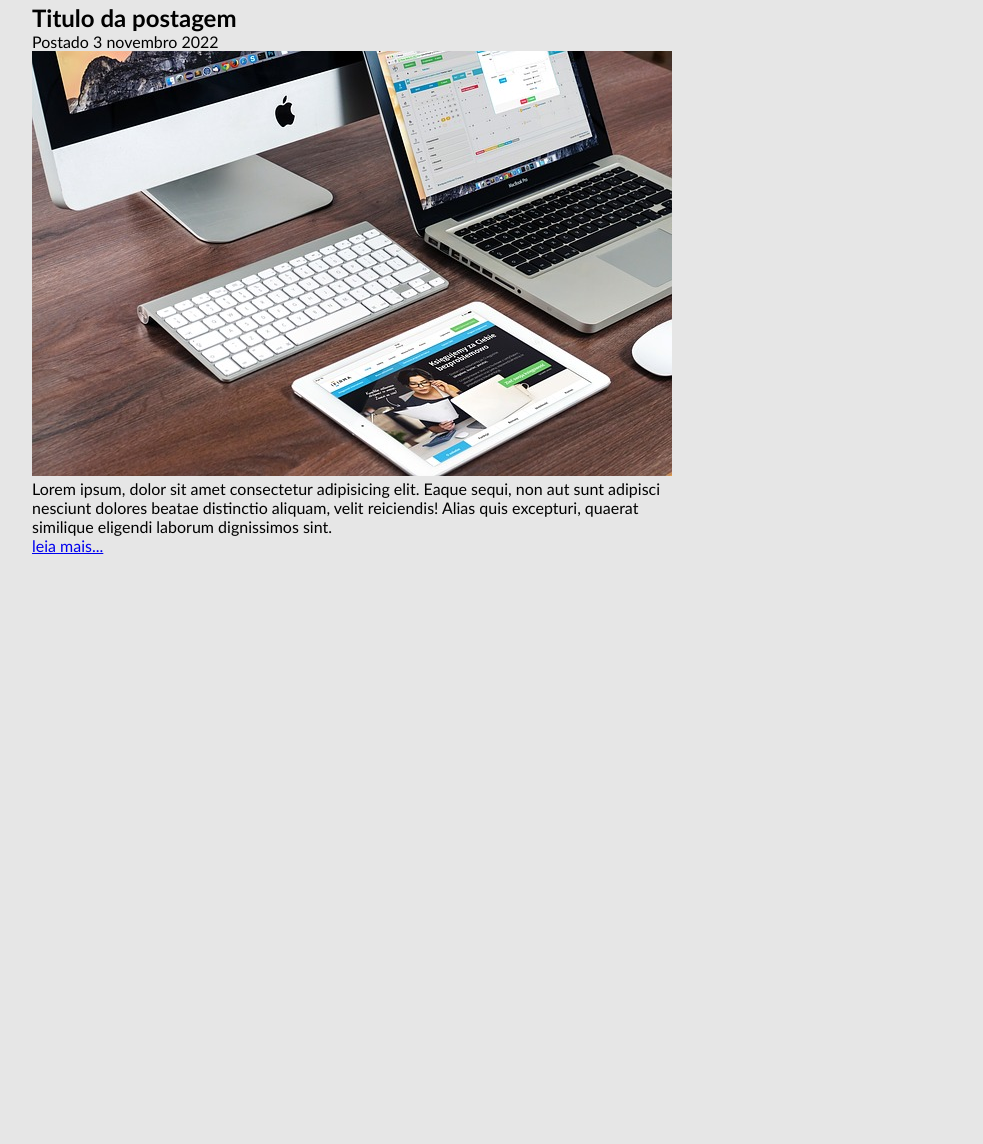
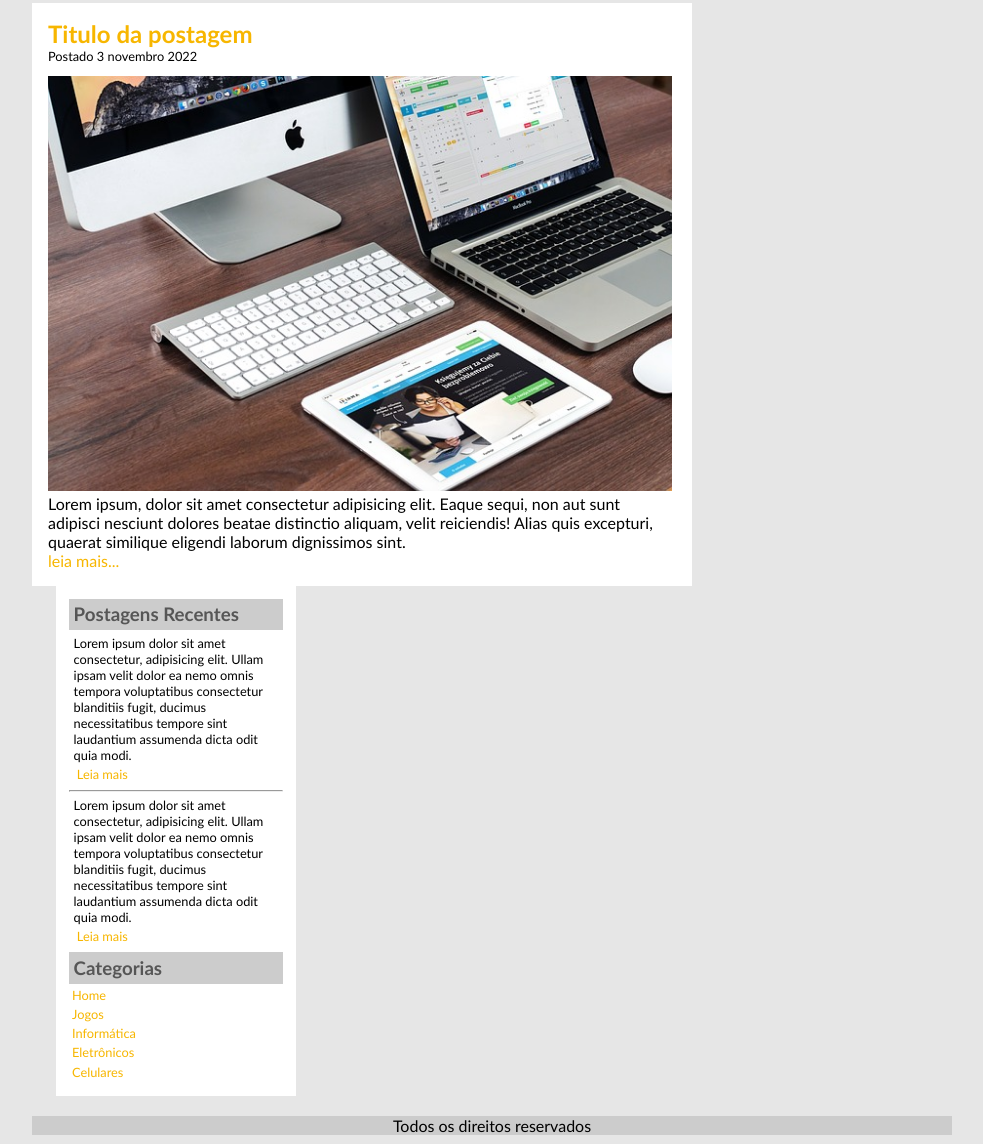
Before and after one commit to ArthurGomes09/Bisonho-Blog, a plain HTML site: page pages/index.html in a window 1280 px wide. Shown: the part 137-1281 px from the top of the page, without its empty margins (148-1131 px from the left). Before the commit the page ends 800 px from the top, so only its background shows below. Drawn offline with Linux system fonts and the light colour scheme.

Commit message:
Conteudo Lateral E Footer

```diff
--- a/css/estilo.css
+++ b/css/estilo.css
@@ -43,4 +43,70 @@ body{
 #area-postagem{
     width: 41.25rem;
 }
-#area-lateral{}
+#area-lateral{
+    width: 15rem;
+    margin-left: 1.5rem;
+
+}
+/*Postagem Do Blog*/
+.postagem{
+    padding: 1rem;
+    background-color: #fff;
+
+}
+.postagem-imagem{
+    width: 39rem;
+
+}
+.postagem-titulo{
+    color: #f7b600;
+}
+.postagem-data{
+    font-size: 0.8rem;
+    display: block;
+    padding-bottom: 0.8rem;
+}
+.postagem a{
+    text-decoration: none;
+}
+.postagem a:visited, .postagem a:link{
+    color: #f7b600;
+}
+.postagem a:hover{
+    text-decoration: underline;
+}
+/*Conteudo Lateral*/
+.conteudo-lateral{
+    padding: 0.8rem;
+    margin-bottom: 0.7rem;
+    background-color:#fff;
+}
+.conteudo-lateral-titulo{
+    color: #565656;
+    background-color: #ccc;
+    padding: .3rem;
+}
+.texto-postagem-lateral{
+    font-size: .8rem;
+    padding: .3rem;
+}
+.conteudo-lateral a{
+    text-decoration: none;
+    display: block;
+    margin: 0.2rem;
+    font-size: 0.8rem;
+}
+.conteudo-lateral a:visited, .conteudo-lateral a:link{
+    color: #f7b600;
+}
+.conteudo-lateral a:hover{
+    text-decoration: underline;
+}
+footer{
+    width: 57.5rem;
+    margin: 9px auto;
+}
+footer p{
+    text-align: center;
+    background-color: #ccc;
+}
--- a/pages/index.html
+++ b/pages/index.html
@@ -23,16 +23,43 @@
     <main id="area-principal">
 
     <section id="area-postagem">
+        <article class="postagem">
         <h2 class="postagem-titulo">Titulo da postagem</h2>
         <span class="postagem-data">Postado 3 novembro 2022</span>
         <img src="../imgs/imagem2.jpg" class="postagem-imagem" alt="">
         <p>Lorem ipsum, dolor sit amet consectetur adipisicing elit. Eaque sequi, non aut sunt adipisci nesciunt dolores beatae distinctio aliquam, velit reiciendis! Alias quis excepturi, quaerat similique eligendi laborum dignissimos sint.</p>
         <a href="#">leia mais...</a>
+    </article>
     </section>
 
 
     <aside id="area-lateral">
+        <article class="conteudo-lateral">
+            <h3 class="conteudo-lateral-titulo">Postagens Recentes</h3>
+            <div class="texto-postagem-lateral">
+                <p>Lorem ipsum dolor sit amet consectetur, adipisicing elit. Ullam ipsam velit dolor ea nemo omnis tempora voluptatibus consectetur blanditiis fugit, ducimus necessitatibus tempore sint laudantium assumenda dicta odit quia modi.</p>
+                <a href="#">Leia mais</a>
+            </div>
 
+
+            <hr>
+
+
+            <div class="texto-postagem-lateral">
+                <p>Lorem ipsum dolor sit amet consectetur, adipisicing elit. Ullam ipsam velit dolor ea nemo omnis tempora voluptatibus consectetur blanditiis fugit, ducimus necessitatibus tempore sint laudantium assumenda dicta odit quia modi.</p>
+                <a href="#">Leia mais</a>
+            </div>
+
+
+        <h3 class="conteudo-lateral-titulo">Categorias</h3>
+        <nav id="navegacao-lateral">
+            <a href="index.html">Home</a>
+            <a href="jogos.html">Jogos</a>
+            <a href="informatica.html">Informática</a>
+            <a href="eleronicos.html">Eletrônicos</a>
+            <a href="celulares.html">Celulares</a>
+        </nav>
+    </article>
     </aside>
 
     </main>
@@ -41,6 +68,8 @@
 
 
 
-    <footer></footer>
+    <footer>
+        <p>Todos os direitos reservados</p>
+    </footer>
 </body>
 </html>
```
Also changed, not shown: pages/celulares.html (added), pages/eleronicos.html (added), pages/informatica.html (added), pages/jogos.html (added).
